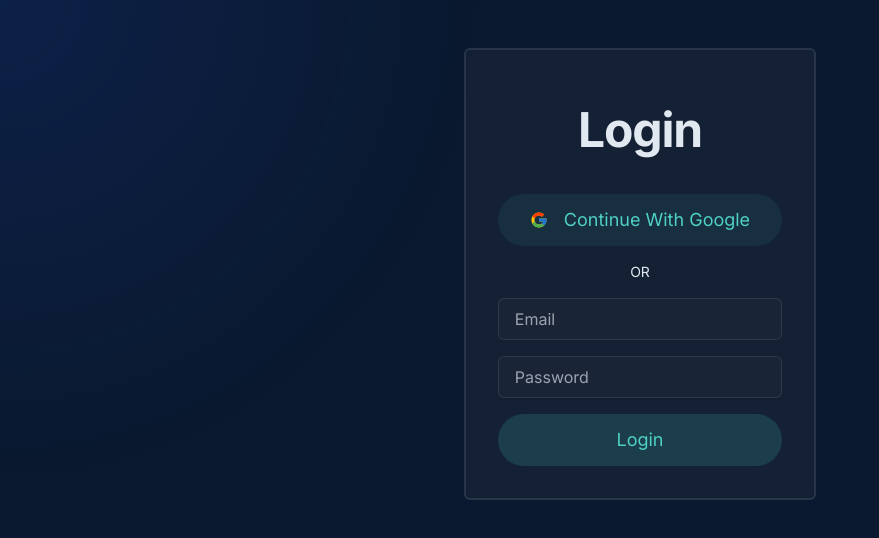
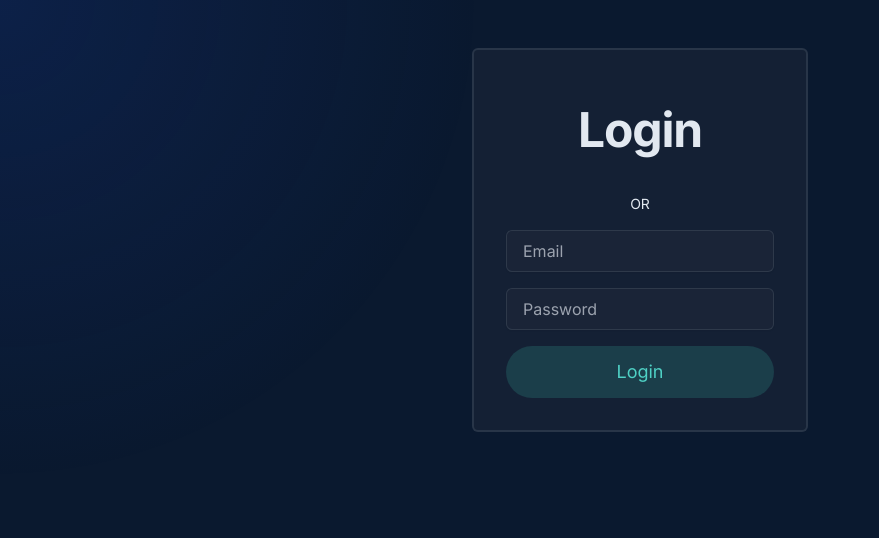
Before and after one commit to salehkamalkamel/portfolio, a React (Vite) app: page /login in a window 1280 px wide. Shown: the top 538 px of the page, without its empty margins (0-879 px from the left). Built offline with nearby package versions, Linux system fonts and the light colour scheme; no server answers.

Commit message:
disabled google outh

```diff
--- a/package.json
+++ b/package.json
@@ -17,6 +17,7 @@
     "@tanstack/react-query": "^5.59.20",
     "@tanstack/react-query-devtools": "^5.59.20",
     "@vercel/analytics": "^1.3.1",
+    "@vercel/speed-insights": "^1.1.0",
     "classnames": "^2.5.1",
     "feather-icons": "^4.29.2",
     "feather-icons-react": "^0.7.0",
--- a/src/App.jsx
+++ b/src/App.jsx
@@ -16,12 +16,14 @@ import SkillsShow from "./features/dashboard/skills/SkillsShow";
 import EditProjectForm from "./features/dashboard/projects/EditProjectForm";
 import EditSkillForm from "./features/dashboard/skills/EditSkillForm";
 import ProjectDetails from "./features/projects/ProjectDetails";
+import { SpeedInsights } from "@vercel/speed-insights/react";
 
 const queryClient = new QueryClient();
 
 function App() {
   return (
     <AuthProvider>
+      <SpeedInsights />
       <QueryClientProvider client={queryClient}>
         <div className="group/spotlight relative">
           <CustomCursor />
--- a/src/pages/Login.jsx
+++ b/src/pages/Login.jsx
@@ -1,4 +1,4 @@
-import { FcGoogle } from "react-icons/fc";
+// import { FcGoogle } from "react-icons/fc";
 import { useLoginWithGoogle } from "../hooks/useLoginWithGoogle";
 import LoadingSpinner from "../features/loading/LoadingSpinner";
 import { useLogin } from "../hooks/useLogin";
@@ -6,8 +6,8 @@ import { useState } from "react";
 
 export default function Login() {
   const {
-    loginWithGoogle,
-    isLoggingWithGoogle,
+    // loginWithGoogle,
+    // isLoggingWithGoogle,
     error: googleError,
   } = useLoginWithGoogle();
 
@@ -61,7 +61,7 @@ export default function Login() {
         <h1 className="text-4xl w-full text-center my-6 font-bold tracking-tight text-slate-200 sm:text-5xl">
           Login
         </h1>
-        <button
+        {/* <button
           onClick={() => loginWithGoogle()}
           className="flex gap-4 items-center justify-center rounded-full bg-teal-400/10 px-8 py-4 text-lg font-medium leading-5 text-teal-300 hover:opacity-75 cursor-pointer transition-all w-full"
         >
@@ -72,7 +72,7 @@ export default function Login() {
               <FcGoogle /> Continue With Google
             </>
           )}
-        </button>
+        </button> */}
         <p className="w-full uppercase font-medium text-sm text-slate-200 flex items-center justify-center">
           <span className="line"></span>
           <span className="px-4">Or</span>
--- a/src/ui/ProjectsList.jsx
+++ b/src/ui/ProjectsList.jsx
@@ -5,7 +5,6 @@ import Project from "./Project";
 
 export default function ProjectsList() {
   const { projects, isGettingProjects, error } = useGetProjects();
-  console.log(projects);
   return (
     <section
       id="projects"
```
Also changed, not shown: 1 other file (tests, documents, lock files or other folders).
